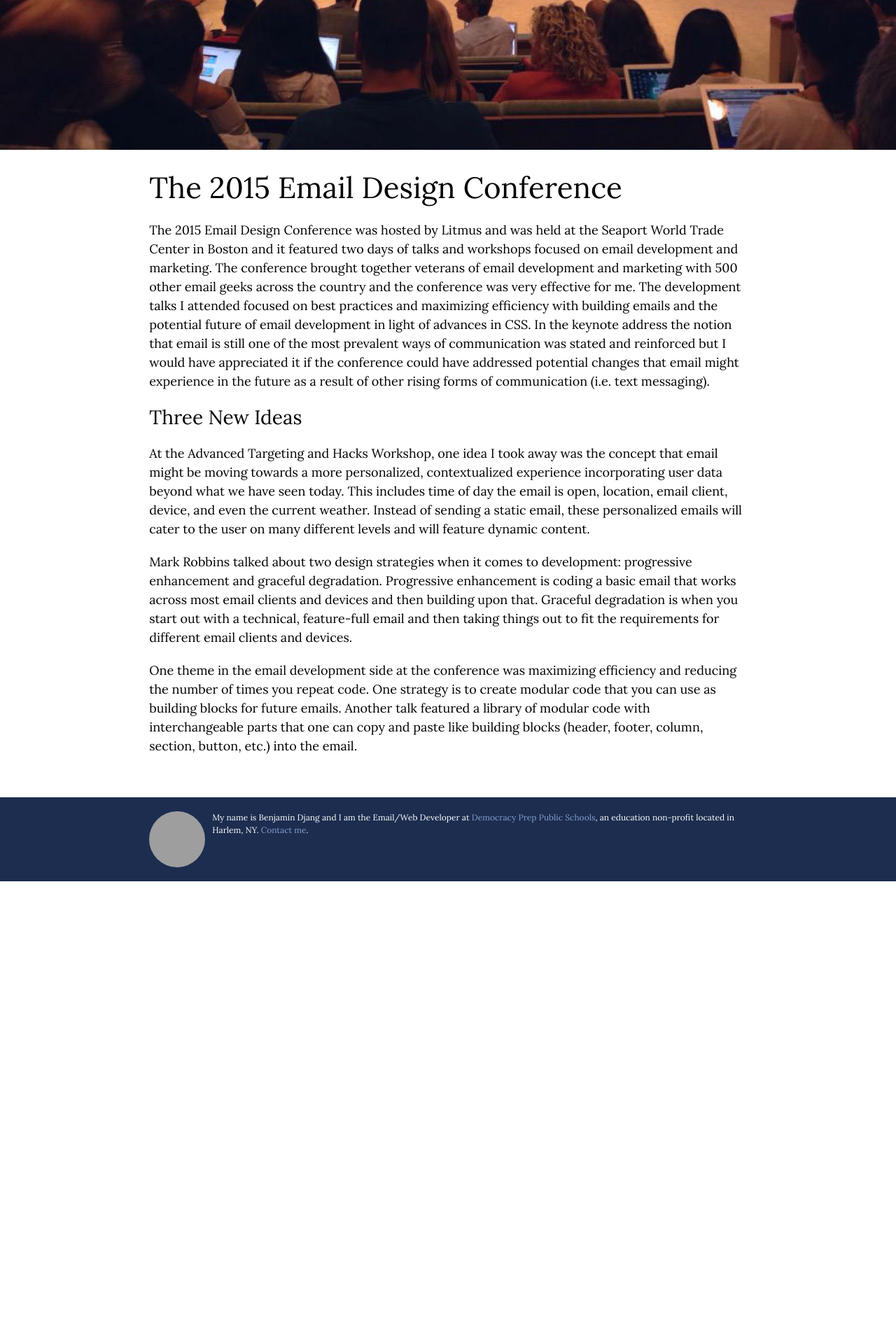
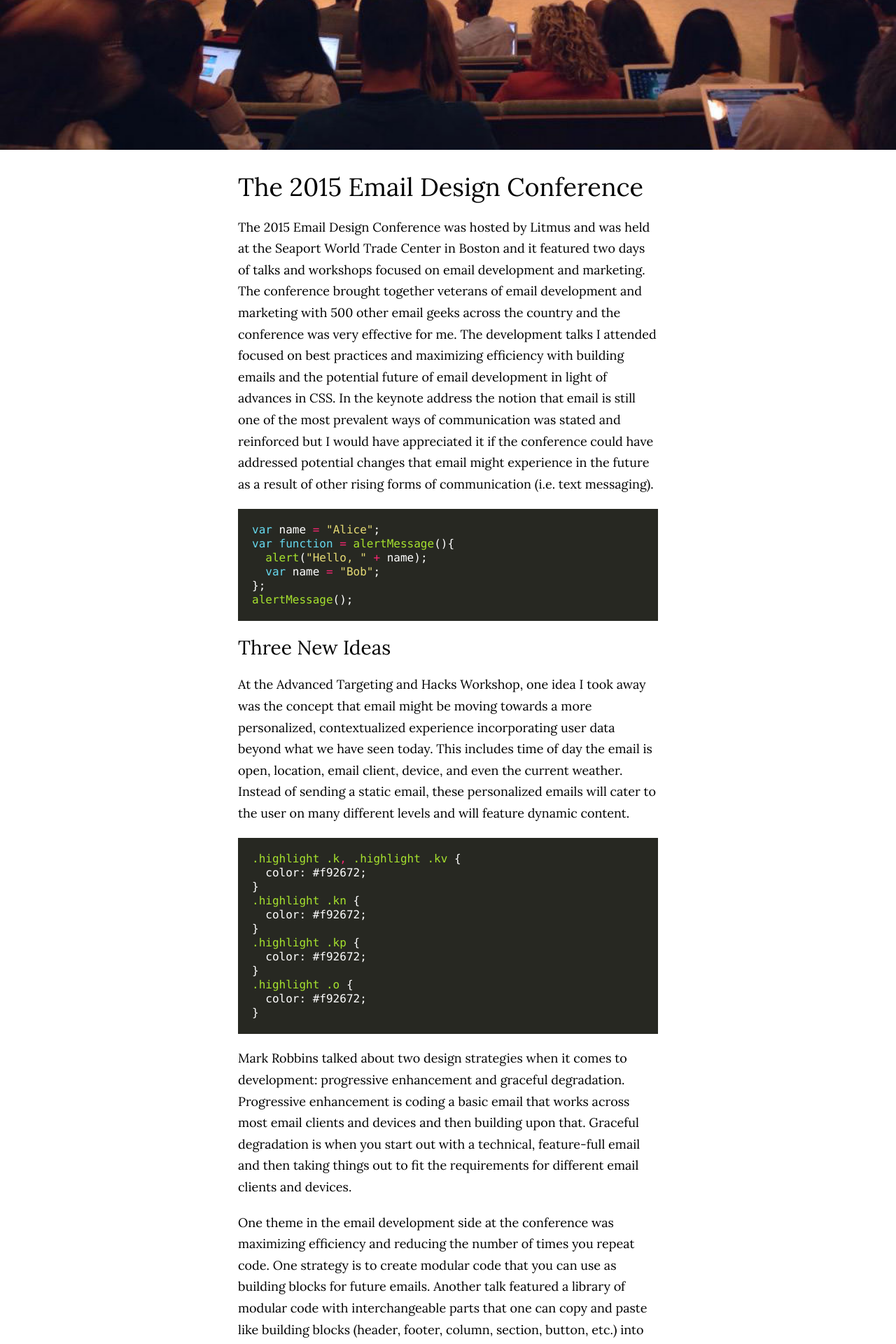
Before and after one commit to bdjang/benjamin-djang, a Jekyll site: the page built from _posts/2015-09-07-tedc15.markdown, in a window 1280 px wide. Shown: the part 749-2669 px from the top of the page at 70% size. Built offline with Jekyll 4.4.1, drawn with Linux system fonts in a browser that asks for light colours; before the commit the page ends 2008 px from its top, so only the background shows below that; grey boxes are pictures that could not be loaded.

Commit message:
Adjust layout styles

```diff
--- a/_posts/2015-09-07-tedc15.markdown
+++ b/_posts/2015-09-07-tedc15.markdown
@@ -13,10 +13,38 @@ The 2015 Email Design Conference
 
 The 2015 Email Design Conference was hosted by Litmus and was held at the Seaport World Trade Center in Boston and it featured two days of talks and workshops focused on email development and marketing. The conference brought together veterans of email development and marketing with 500 other email geeks across the country and the conference was very effective for me. The development talks I attended focused on best practices and maximizing efficiency with building emails and the potential future of email development in light of advances in CSS. In the keynote address the notion that email is still one of the most prevalent ways of communication was stated and reinforced but I would have appreciated it if the conference could have addressed potential changes that email might experience in the future as a result of other rising forms of communication (i.e. text messaging).
 
+{% highlight javascript %}
+
+var name = "Alice";
+var function = alertMessage(){
+  alert("Hello, " + name);
+  var name = "Bob";
+};
+alertMessage();
+
+{% endhighlight %}
+
 ## Three New Ideas
 
 At the Advanced Targeting and Hacks Workshop, one idea I took away was the concept that email might be moving towards a more personalized, contextualized experience incorporating user data beyond what we have seen today. This includes time of day the email is open, location, email client, device, and even the current weather. Instead of sending a static email, these personalized emails will cater to the user on many different levels and will feature dynamic content.
 
+{% highlight css %}
+
+.highlight .k, .highlight .kv {
+  color: #f92672;
+}
+.highlight .kn {
+  color: #f92672;
+}
+.highlight .kp {
+  color: #f92672;
+}
+.highlight .o {
+  color: #f92672;
+}
+
+{% endhighlight %}
+
 Mark Robbins talked about two design strategies when it comes to development: progressive enhancement and graceful degradation. Progressive enhancement is coding a basic email that works across most email clients and devices and then building upon that. Graceful degradation is when you start out with a technical, feature-full email and then taking things out to fit the requirements for different email clients and devices.
 
 One theme in the email development side at the conference was maximizing efficiency and reducing the number of times you repeat code. One strategy is to create modular code that you can use as building blocks for future emails. Another talk featured a library of modular code with interchangeable parts that one can copy and paste like building blocks (header, footer, column, section, button, etc.) into the email.
--- a/css/main.scss
+++ b/css/main.scss
@@ -23,15 +23,14 @@ h1, h2, .workImg aside {
 	line-height: normal;
 }
 h1 {
-	font-size: 42px;
-	margin: $pad 0;
+	font-size: 36px;
 }
 h2 {
 	font-size: 28px;
 }
 p, .about ul li {
 	font-size: 18px;
-	line-height: 1.5em;
+	line-height: 1.7em;
 }
 header nav ul li, aside {
 	font-size: 14px;
@@ -135,7 +134,8 @@ footer {
 		padding: 0;
 	}
 	p:nth-child(n+2), h1, h2 {
-		margin: 20px 16.66%; /* Added this code to accomodate post margins */
+		max-width: 600px;
+		margin: $pad auto; /* Added this code to accomodate post margins */
 	}
 }
 .disabled {
```
